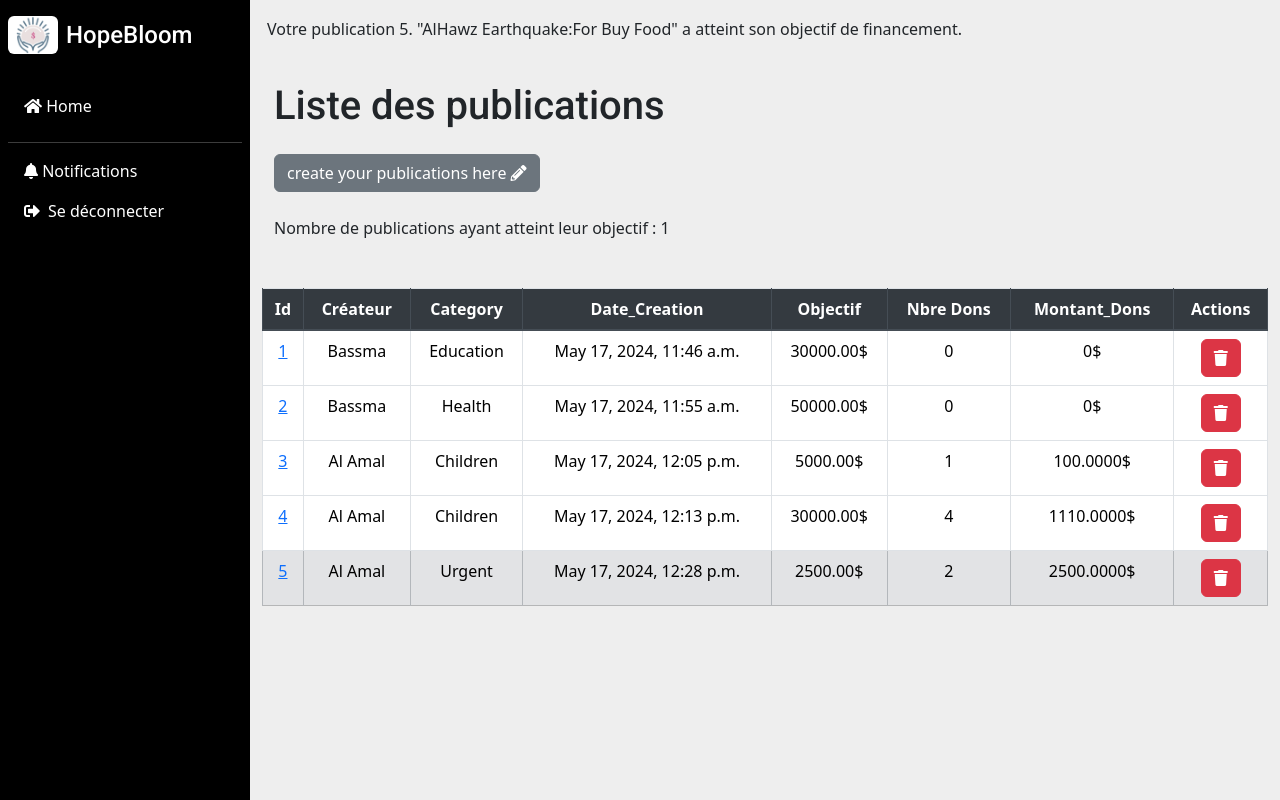
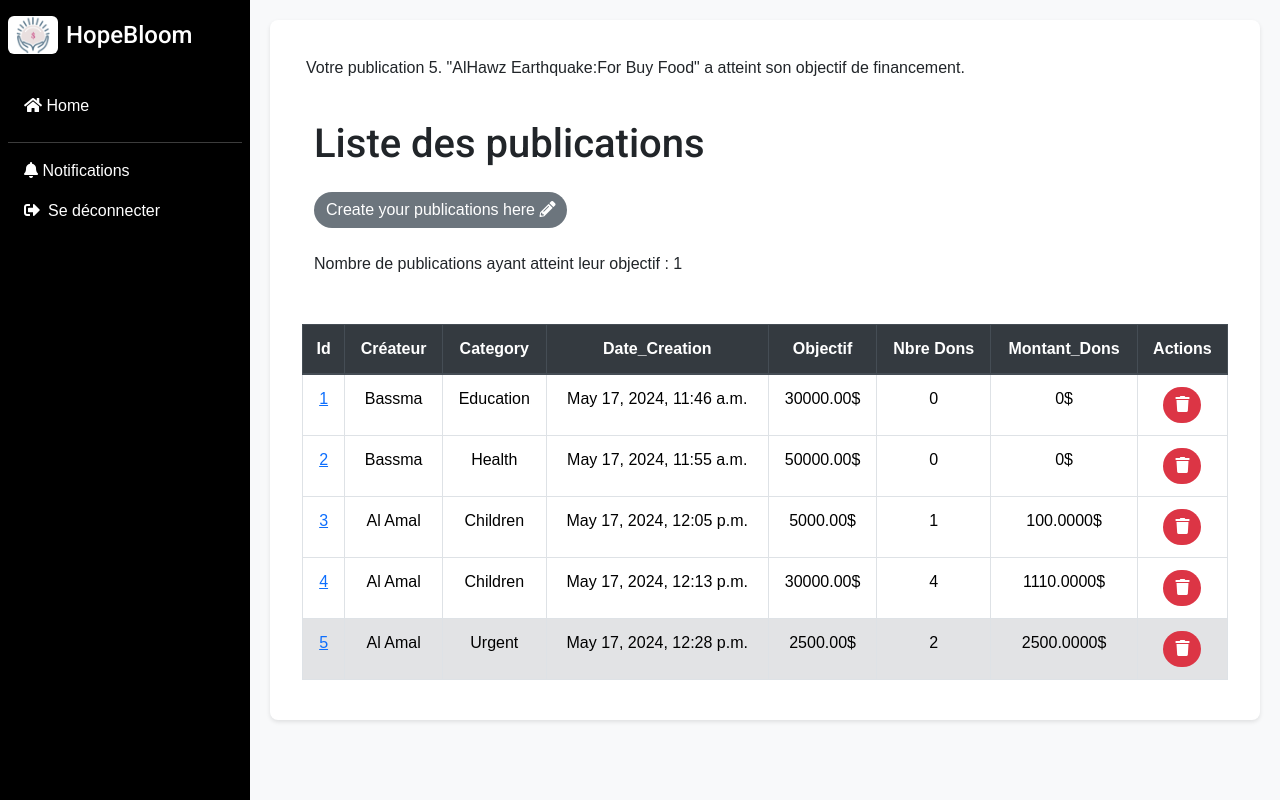
Before and after one commit to kawtarsimmad/PfeFinal, a Django app: page /publications/publications/ in a window 1280 px wide. Run offline with Django 5.2, Linux system fonts and the light colour scheme; data comes from the database, SQL or seed files in the repository; both versions use the stored data as it was after the commit; some libraries are stand-ins or nearby versions.

Commit message:
commit 1

```diff
--- a/project/donsTrue.txt
+++ b/project/donsTrue.txt
@@ -11,3 +11,4 @@ Id_Don: 6 , Donor:, Titre: 2024-05-27 09:11:23.851392+00:00, Montant: 100.0000
 Id_Don: 6 , Donor:, Titre: 2024-05-27 09:11:23.851392+00:00, Montant: 100.0000
 Id_Don: 6 , Donor:, Titre: 2024-05-27 09:11:23.851392+00:00, Montant: 100.0000
 Id_Don: 6 , Donor:, Titre: 2024-05-27 09:11:23.851392+00:00, Montant: 100.0000
+Id_Don: 7 , Donor:kawtar250524@gmail.com, Titre: 2024-05-28 02:35:36.317062+00:00, Montant: 5.0000
--- a/project/templates/dons/faire_don.html
+++ b/project/templates/dons/faire_don.html
@@ -33,15 +33,16 @@
 
 
         <div class="container">
+            <br><br><br><br><br><br><br>
             <h1 class="h3 mb-5">Payment</h1>
-            <div class="row">
+            <div class="row"><br><br>
                 <!-- Left -->
                 <div class="col-lg-9">
                     <div class="accordion" id="accordionPayment">
                          <!-- PayPal -->
                         <div class="accordion-item mb-3 border">
                             <h2 class="h5 px-4 py-3 accordion-header d-flex justify-content-between align-items-center">
-                                <div class="form-check w-100 collapsed" data-bs-toggle="collapse" data-bs-target="#collapsePP" aria-expanded="false">
+                                <div class="form-check w-100 collapsed"  aria-expanded="false">
                                     <input class="form-check-input" type="radio" name="payment" id="payment2">
                                     <label class="form-check-label pt-1" for="payment2">
                                         PayPal
--- a/project/templates/publications/publications.html
+++ b/project/templates/publications/publications.html
@@ -3,51 +3,97 @@
 <!DOCTYPE html>
 <html lang="en">
 <head>
-
+    {% block extra_styles %}
     <style>
-        .alert {
+        body {
+            font-family: Arial, sans-serif;
+            background-color: #f8f9fa;
+        }
+        .main-content {
+            padding: 20px;
+            background-color: #fff;
+            border-radius: 8px;
+            box-shadow: 0 2px 4px rgba(0, 0, 0, 0.1);
+            margin: 20px;
+        }
+        .table-container h2 {
+            font-size: 24px;
+            font-weight: bold;
+            color: #333;
+        }
+        .btn-secondary, .btn-danger {
+            border-radius: 20px;
+        }
+        .btn-secondary {
+            background-color: #6c757d;
+            border: none;
+        }
+        .btn-secondary:hover {
+            background-color: #5a6268;
+        }
+        .btn-danger {
+            background-color: #dc3545;
+            border: none;
+        }
+        .btn-danger:hover {
+            background-color: #c82333;
+        }
+        .table {
+            border-collapse: collapse;
+            width: 100%;
+            margin-bottom: 20px;
+        }
+        .table th, .table td {
+            text-align: center;
+            padding: 12px;
+            border: 1px solid #dee2e6;
+        }
+        .table th {
+            background-color: #343a40;
+            color: #fff;
+        }
+        .table tbody tr:nth-child(odd) {
+            background-color: #f2f2f2;
+        }
+        .table tbody tr:hover {
+            background-color: #e9ecef;
+        }
+        .alert-message {
             padding: 15px;
             margin-bottom: 20px;
             border: 1px solid transparent;
             border-radius: 4px;
         }
-
         .alert-success {
             color: #3c763d;
             background-color: #dff0d8;
             border-color: #d6e9c6;
         }
-
         .alert-error {
             color: #a94442;
             background-color: #f2dede;
             border-color: #ebccd1;
         }
-
         .alert-warning {
             color: #8a6d3b;
             background-color: #fcf8e3;
             border-color: #faebcc;
         }
-
         .alert-info {
             color: #31708f;
             background-color: #d9edf7;
             border-color: #bce8f1;
         }
-
-        /* Animation pour la fermeture automatique */
         @keyframes fadeOut {
             from { opacity: 1; }
             to { opacity: 0; }
         }
-
         .alert-auto-close {
             animation: fadeOut 1s ease forwards;
             animation-delay: 15s;
         }
-
     </style>
+    {% endblock %}
 </head>
 <body>
 {% block content %}
@@ -55,59 +101,55 @@
         {% if messages %}
             <div class="messages">
                 {% for message in messages %}
-                    <div class="alert {% if message.tags %} {{ message.tags }}{% endif %} alert-auto-close">{{ message }}</div>
+                    <div class="alert-message {% if message.tags %} {{ message.tags }}{% endif %} alert-auto-close">{{ message }}</div>
                 {% endfor %}
             </div>
         {% endif %}
         <h1 class="m-4">Liste des publications</h1>
-        <p class="m-4"><a href="{% url 'create' %}" class="btn btn-secondary">create your publications here  <i class="fas fa-pencil-alt"></i></a></p>
+        <p class="m-4"><a href="{% url 'create' %}" class="btn btn-secondary">Create your publications here  <i class="fas fa-pencil-alt"></i></a></p>
         <p class="m-4">Nombre de publications ayant atteint leur objectif : {{ nombre_publications_total_dons }}</p>
         <div class="container mt-5">
-
             <div class="row">
                 <div class="col-md-12">
                     {% if publications %}
                         <table class="table table-bordered">
                             <thead class="thead-dark">
                                 <tr>
-                                    <th style="text-align: center">Id</th>
-                                    <th style="text-align: center">Créateur</th>
-                                    <th style="text-align: center">Category</th>
-                                    <th style="text-align: center">Date_Creation</th>
-                                    <th style="text-align: center">Objectif </th>
-                                    <th style="text-align: center">Nbre Dons  </th>
-                                    <th style="text-align: center">Montant_Dons </th>
-                                    <th style="text-align: center">Actions</th>
+                                    <th>Id</th>
+                                    <th>Créateur</th>
+                                    <th>Category</th>
+                                    <th>Date_Creation</th>
+                                    <th>Objectif</th>
+                                    <th>Nbre Dons</th>
+                                    <th>Montant_Dons</th>
+                                    <th>Actions</th>
                                 </tr>
                             </thead>
                             <tbody>
                                 {% for p in publications %}
                                     {% if p.calculate_total_dons >= p.montant %}
-                                        <tr class="table-secondary" style="background-color: #C0C0C0;">
-                                        {% else %}
-                                            <tr class="warning" style="background-color: #C0C0C0;">
+                                        <tr class="table-secondary">
+                                    {% else %}
+                                        <tr class="warning">
                                     {% endif %}
-                                    <td style="text-align: center">
+                                    <td>
                                         <a href="{% url 'detail' p.id %}">{{ p.id }}</a>
                                     </td>
-                                    <td style="text-align: center"> {{ p.association.user.first_name }}</td>
-                                    <td style="text-align: center"> {{ p.category.name}}</td>
-                                    <td style="text-align: center"> {{ p.date }}</td>
-                                    <td style="text-align: center"> {{ p.montant }}$</td>
-                                    <td style="text-align: center">
-                                    {{ p.dons.all.count }}
-                                    </td>
-                                    <td style="text-align: center">
-                                        {{ p.calculate_total_dons  }}$
-                                    </td>
-                                    <td style="text-align: center;">
-                                        <!--<a href="{% url 'update' p.id %}" class="btn btn-info"><i class="fas fa-pencil-alt"></i></a>-->
+                                    <td>{{ p.association.user.first_name }}</td>
+                                    <td>{{ p.category.name }}</td>
+                                    <td>{{ p.date }}</td>
+                                    <td>{{ p.montant }}$</td>
+                                    <td>{{ p.dons.all.count }}</td>
+                                    <td>{{ p.calculate_total_dons }}$</td>
+                                    <td>
                                         <button class="btn btn-danger" onclick="confirmDelete({{ p.id }})"><i class="fas fa-trash"></i></button>
                                     </td>
                                 </tr>
                                 {% endfor %}
                             </tbody>
                         </table>
+                    {% else %}
+                        <p class="text-center">Aucune publication trouvée.</p>
                     {% endif %}
                 </div>
             </div>
@@ -123,18 +165,16 @@
         }
     </script>
     <script>
-        // Fonction pour fermer automatiquement les alertes après un certain délai
         document.addEventListener("DOMContentLoaded", function() {
             var alerts = document.querySelectorAll('.alert-auto-close');
             alerts.forEach(function(alert) {
-                var alertTimeout = 15000; // Délai en millisecondes avant que l'alerte se ferme
+                var alertTimeout = 15000;
                 setTimeout(function() {
                     alert.style.display = 'none';
                 }, alertTimeout);
             });
         });
     </script>
-    {% endblock content %}
-
+{% endblock content %}
 </body>
 </html>
--- a/project/templates/reclamations/view_reclamations.html
+++ b/project/templates/reclamations/view_reclamations.html
@@ -32,8 +32,9 @@
                                 <td style="text-align: center">{{ reclamation.created_at }}</td>
                                 <td style="text-align: center">{{ reclamation.status }}</td>
                                 <td style="text-align: center">
+                                    {% if reclamation.status == 'Pending' %}
                                     <a href="{% url 'update_reclamation' reclamation.id %}" class="btn btn-info"><i class="fas fa-pencil-alt"></i></a>
-                                    <button class="btn btn-danger" onclick="confirmDelete('{{ reclamation.id }}')"><i class="fas fa-trash-alt"></i></button>
+                                    {% endif %}                                     <button class="btn btn-danger" onclick="confirmDelete('{{ reclamation.id }}')"><i class="fas fa-trash-alt"></i></button>
                                 </td>
                             </tr>
                             {% endfor %}
```
Also changed, not shown: project/templates/base.html (+10 -9 lines), project/templates/events/event_detail.html (+97 -27 lines), project/db.sqlite3.
